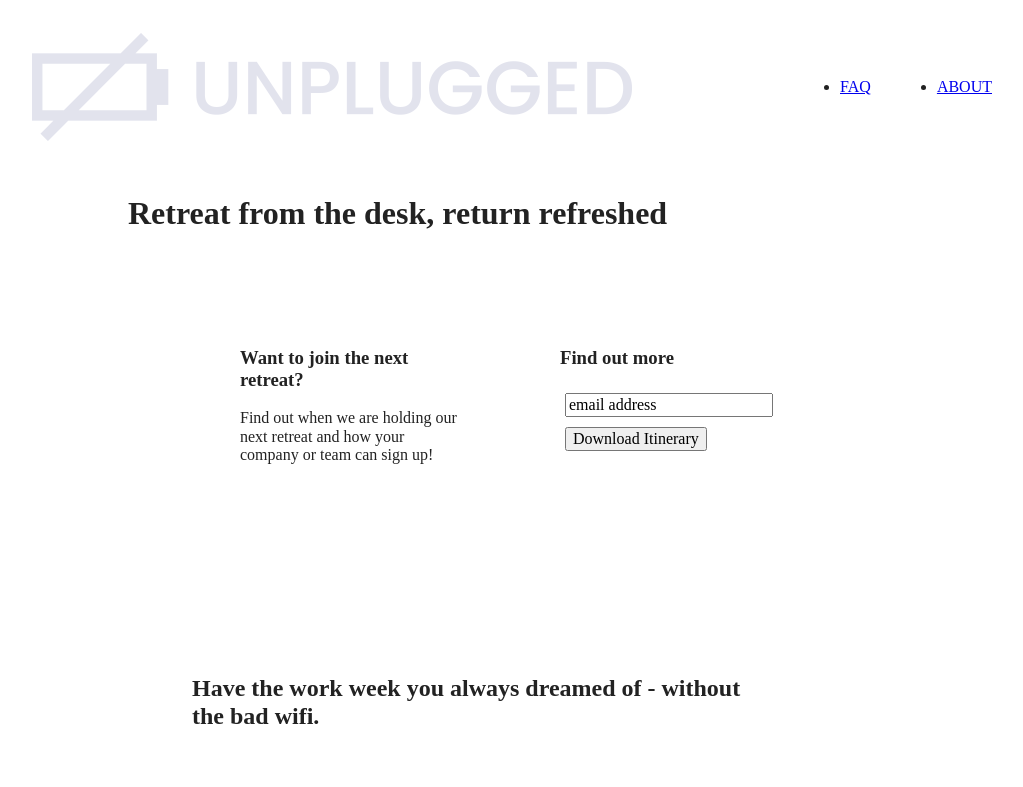
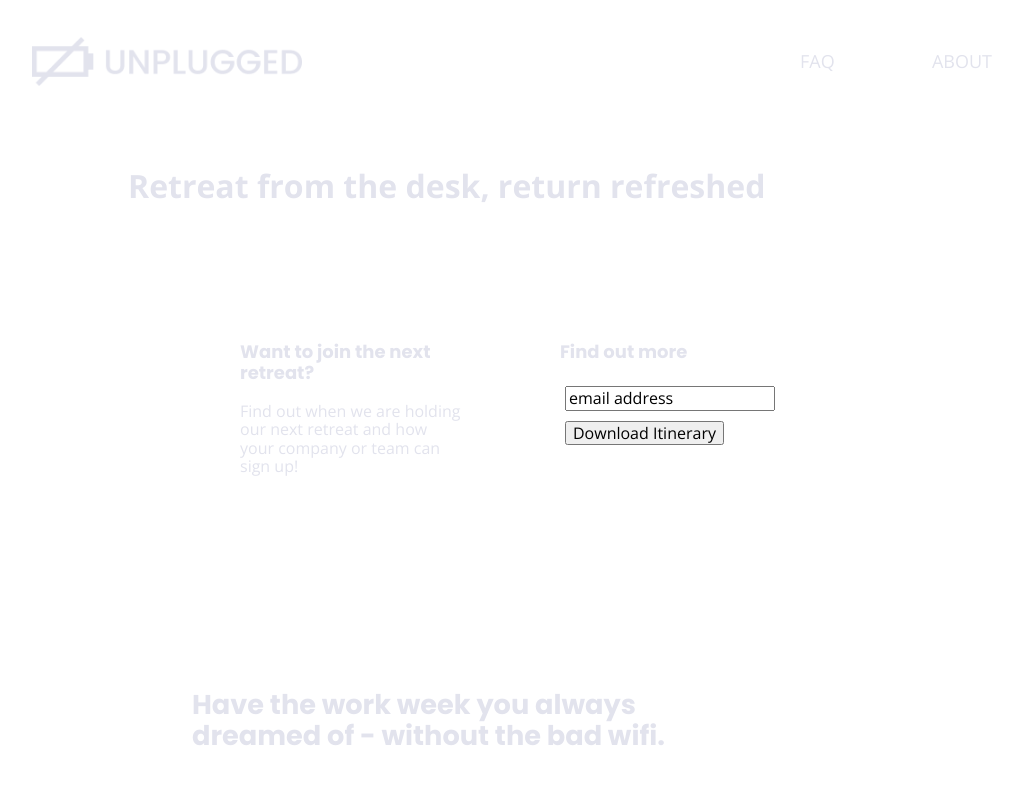
Before and after one commit to Triciad23/unplugged-retreat-website, a website built with Parcel: page index.html in a window 1280 px wide. Shown: the top 787 px of the page, without its empty margins (128-1151 px from the left). Built offline with nearby package versions, Linux system fonts and the light colour scheme.

Commit message:
Implemented text styles

```diff
--- a/css/main.css
+++ b/css/main.css
@@ -87,6 +87,64 @@ textarea {
    Author's custom styles
    ========================================================================== */
 
+   /* General Styles */
+
+html {
+  font-size: 16px;
+   }
+
+body {
+  color:#e2e3ed;
+  font-family: "open Sans", sans-serif;
+  font-size: 1em;
+  text-align: left;;
+}
+
+ul,
+ol {
+    list-style-type: none;
+    font-size: 1.125em;
+    padding-inline-start: 0px;
+   }
+
+a {
+  color: #e2e3ed;
+  text-decoration: none;
+   }
+
+h2 {
+  font-family:"Poppins", sans-serif;
+  font-size: 1.7em;
+}
+
+h3,
+h4 {
+  font-family:"Poppins", sans-serif;
+  font-size: 1.125em;
+  font-weight: bold;
+ }
+
+p {
+   font-size: 1em;
+   }
+
+img {
+    width: 100%;
+    height:auto;
+   }
+
+figure {
+
+   }
+
+address {
+    font-style: normal;
+    text-align: center;
+   }
+.social{
+  text-align: center;
+}
+
 .content-wrapper {
   width: 90%;
   margin: 50px 0;
@@ -162,11 +220,17 @@ footer .copyright {
   justify-content: center;
   flex-flow: row wrap;
 }
+.hero-area h1{
+  margin:45px;
+}
 aside {
   display: flex;
   align-items: center;
   justify-content: center;
   flex-flow: row wrap;
+}
+.signup input{
+  margin: 5px;
 }
 .features {
   display: flex;
@@ -342,9 +406,13 @@ aside {
     padding: 33px 0;
   }
   header .content-wrapper{
-    width:100%;
+    width:98%;
    justify-content: space-between;
   }
+  img {
+    width: 45%;
+    height:auto;
+   }
   header nav{
     width:20%;
   }
@@ -403,6 +471,9 @@ aside {
   }
   footer .copyright {
     width: 100%;
+  }
+  footer p{
+    text-align: center;
   }
 
   /* About Page */
--- a/index.html
+++ b/index.html
@@ -17,6 +17,11 @@
 
     <link rel="stylesheet" href="css/normalize.css" />
     <link rel="stylesheet" href="css/main.css" />
+    <!-- Google Fonts -->
+    <link
+      href="https://fonts.googleapis.com/css?family=Open+Sans:400,700|Poppins:500,700"
+      rel="stylesheet"
+    />
 
     <meta name="theme-color" content="#fafafa" />
   </head>
```
Also changed, not shown: about/index.html (+5 -0 lines), faq/index.html (+5 -0 lines).
